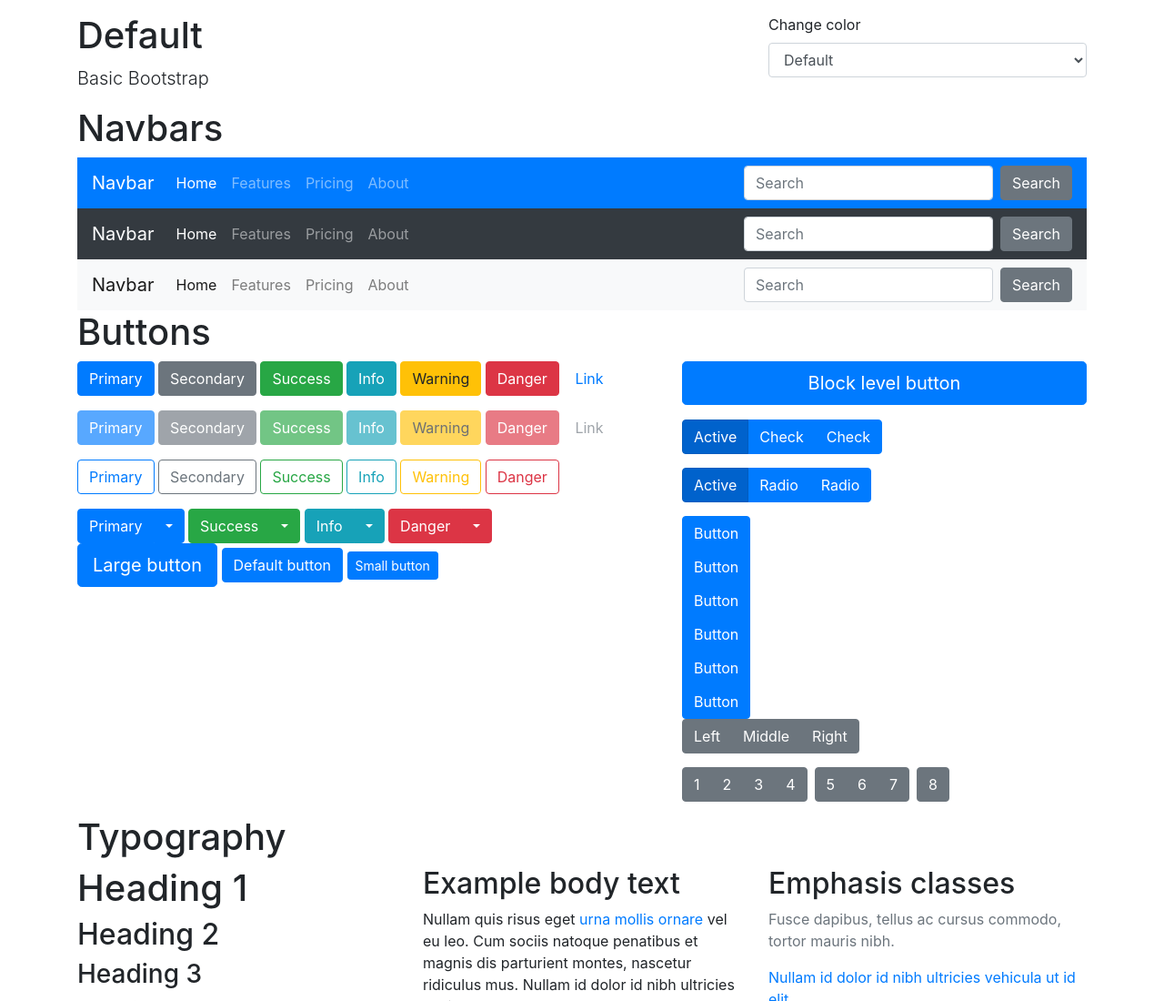
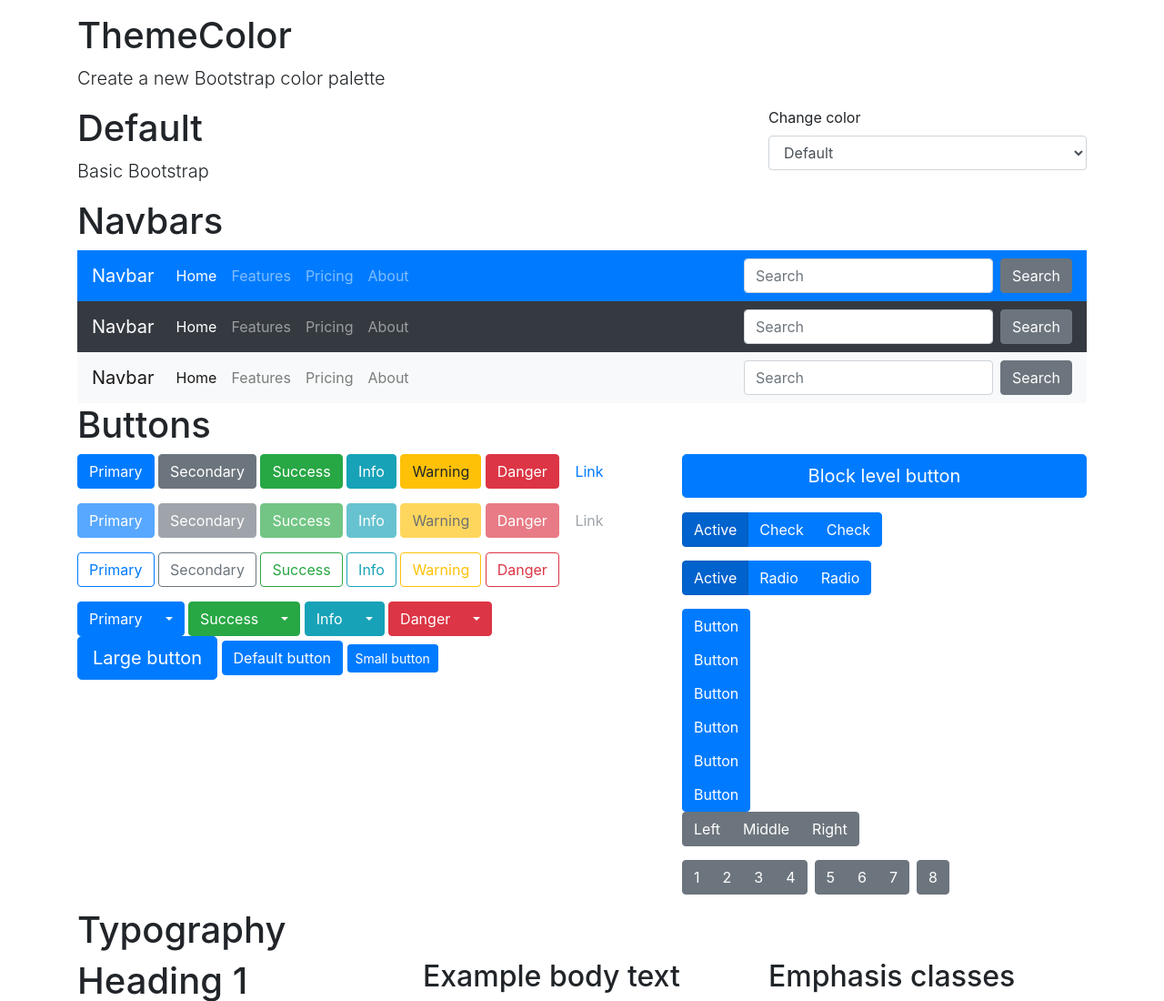
Before and after one commit to SergioGranSol/themeColor, a plain HTML site: page index.html in a window 1280 px wide. Shown: the top 1100 px of the page at 91% size. Drawn offline with nearby package versions, Linux system fonts and the light colour scheme.

Commit message:
themeColor

```diff
--- a/index.html
+++ b/index.html
@@ -34,6 +34,12 @@
   <body class="">
     <div class="container">
       <div class="page-header" id="banner">
+        <div class="row">
+          <div class="col-lg-12 col-md-12 col-sm-12">
+            <h1>ThemeColor</h1>
+            <p class="lead">Create a new Bootstrap color palette</p>
+          </div>
+        </div>
         <div class="row">
           <div class="col-lg-8 col-md-7 col-sm-6">
             <h1 id="themeName">Default</h1>
```
